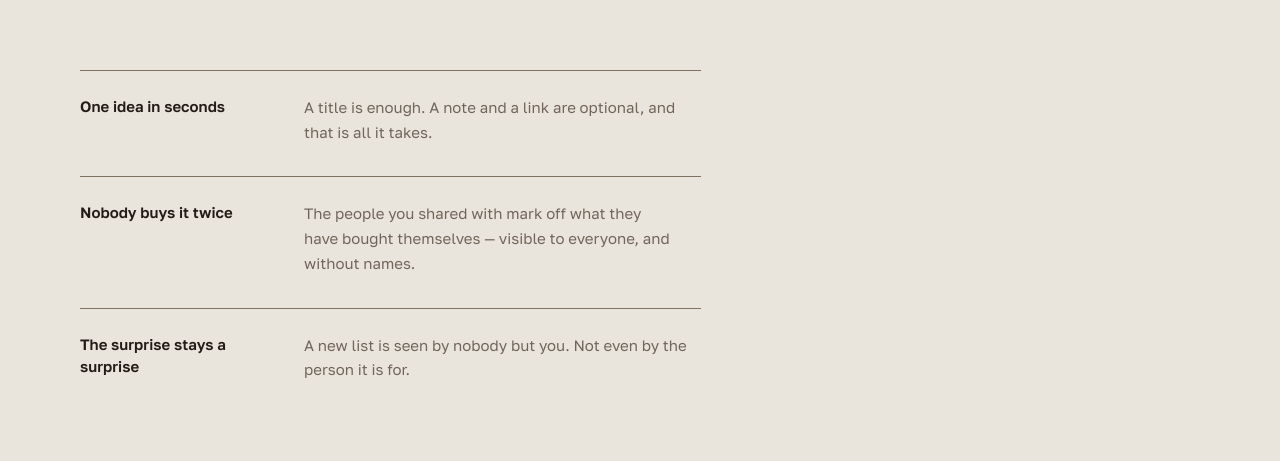
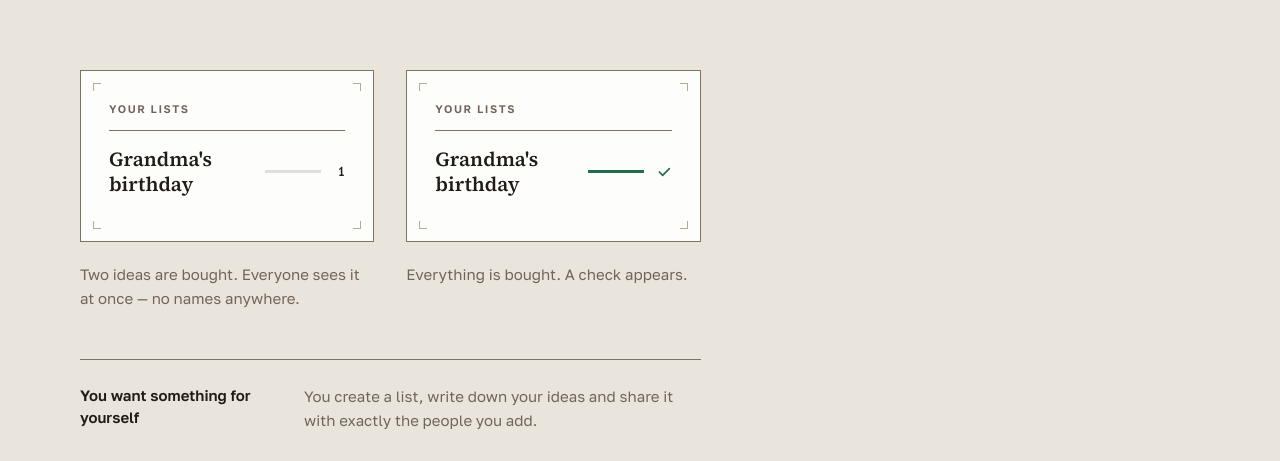
Before and after one commit to jsbase/gifthub, a Next.js app: page /en in a window 1280 px wide. Shown: the part 491-952 px from the top of the page. Built offline with nearby package versions, Linux system fonts and the light colour scheme; no server answers.

Commit message:
Let the mark travel through one list, then say who this is for

```diff
--- a/app/[lang]/page.tsx
+++ b/app/[lang]/page.tsx
@@ -6,15 +6,17 @@ import AuthButtons from '@/components/auth-buttons';
 import Footer from '@/components/footer';
 import FeatureCards from '@/components/feature-cards';
 import LandingPreview from '@/components/landing-preview';
+import LandingRoles from '@/components/landing-roles';
+import LandingStoryboard from '@/components/landing-storyboard';
 import { cn } from '@/lib/utils';
 import type { PageProps, Translations } from '@/types';
 
 /**
- * The album's cover: the claim, the two ways in, and one page of the album itself.
+ * The album's cover: the claim, the two ways in, and one list of the reader's own.
  *
  * It is Persuade, not Operate, so the hierarchy is the opposite of the
  * dashboard's: the claim and the two buttons are the loudest things here and the
- * specimen plate is evidence beside them, not a screenshot underneath them.
+ * plate is evidence beside them, not a screenshot underneath them.
  *
  * **One grid, two rows, nothing centred.** Both rows are the same `7fr / 5fr`
  * split, and that shared division is the whole composition:
@@ -23,12 +25,12 @@ import type { PageProps, Translations } from '@/types';
  *          one, dropped 6rem so its top edge falls between the claim's first and
  *          second line. Two masses of different widths with different top edges
  *          and different left and right margins.
- *   row 2  the three mechanisms run down the wide column and the narrow one is
- *          left as bare board.
+ *   row 2  the rest of the list's arc, the two roles and the three mechanisms run
+ *          down the wide column and the narrow one is left as bare board.
  *
- * The eye therefore travels claim → plate → mechanisms, a diagonal, instead of
- * straight down a centred axis. Nothing on the page shares a left edge with
- * anything below it, and that is the point: the previous version was a hero
+ * The eye therefore travels claim → plate → arc → roles → mechanisms, a diagonal,
+ * instead of straight down a centred axis. Nothing on the page shares a left edge
+ * with anything below it, and that is the point: the previous version was a hero
  * rectangle, a three-up feature row and a second rectangle of exactly the same
  * size, all on one centre line, which is the composition every generated landing
  * page arrives at.
@@ -129,16 +131,19 @@ const Home: NextPage<PageProps> = async ({ params }) => {
 
                   That reorder is the adaptation, and it is structural rather than
                   cosmetic. The actions used to sit under this sentence, so how far
-                  down the page they landed depended on how long the sentence was -
-                  four lines of German on a 360px phone and three of Russian, and
-                  the second button finished below the fold on both 320x568 and
-                  360x640, which is where most small Androids are. Moving the
-                  explanation below the action makes the claim, the rule and the
-                  two buttons a fixed block whose height is the claim's own line
-                  count, so the controls are clear of the fold on the smallest
-                  screen this app supports and stop depending on prose length at
-                  all. Above `sm` the source order is restored and the page is
-                  exactly what it was.
+                  down the page they landed was a function of how long the sentence
+                  was - four lines of German on a 360px phone and three of Russian,
+                  and the second button finished below the fold on both 320x568 and
+                  360x640, which is where most small Androids are. Those numbers
+                  belong to the stand before this one, and the sentence above is
+                  longer than that one was (148 characters of German against 129),
+                  which is exactly why the order may no longer be argued from the
+                  copy: moving the explanation below the action makes the claim, the
+                  rule and the two buttons a block whose height is the claim's own
+                  line count, and the claim is now 58 characters of German where it
+                  was 98 - so the controls clear the fold on the smallest screen
+                  this app supports whatever a translator writes. Above `sm` the
+                  source order is restored and the page is exactly what it was.
                 */}
                 <p
                   className={cn(
@@ -187,7 +192,29 @@ const Home: NextPage<PageProps> = async ({ params }) => {
                 'lg:grid-cols-[minmax(0,7fr)_minmax(0,5fr)]'
               )}
             >
-              <FeatureCards features={dict.features} />
+              {/*
+                Everything below the hero runs down the wide column and the narrow
+                one stays bare board, so the spread is still two masses of different
+                widths rather than a centred stack. The three are 3rem apart, the
+                `mt-12` the index used to carry above its own list, and the gap is
+                `gap-y-*` rather than three `mt-*` values so that dropping or adding
+                a section cannot leave one behind with a margin of its own.
+
+                Storyboard, roles, mechanisms: a picture, a frame, and an index. No
+                heading above any of them - the page has exactly one printed head,
+                the `yourLists` line inside the plate, and inventing a second one
+                here would say the three are sections of a kind, which two of them
+                are not.
+              */}
+              <div className={cn('flex', 'flex-col', 'gap-y-12')}>
+                <LandingStoryboard
+                  states={dict.preview.states}
+                  yourLists={dict.yourLists}
+                  giftCount={dict.giftCount}
+                />
+                <LandingRoles roles={dict.landing.roles} />
+                <FeatureCards features={dict.features} />
+              </div>
             </div>
           </div>
         </div>
--- /dev/null
+++ b/components/landing-roles.tsx
@@ -0,0 +1,40 @@
+import React, { memo } from 'react';
+import FeatureCard from '@/components/feature-card';
+import { cn } from '@/lib/utils';
+import type { LandingRolesProps } from '@/types';
+
+/**
+ * The two roles, in the order the product names them.
+ *
+ * A constant rather than `Object.keys`, for the reason `feature-cards.tsx` gives:
+ * the order a JSON object happens to be written in is not a translation's to
+ * decide. The owner comes first because writing the list down is what the page has
+ * been talking about until this point.
+ */
+const ROLE_ORDER = ['owner', 'buyer'] as const;
+
+/**
+ * Who this page is written for, as two entries of the same index as the mechanisms
+ * below.
+ *
+ * The pair answers "which one am I?" for somebody standing in front of the sign-in
+ * buttons who has not registered yet, and it does that by being the anatomy the
+ * page already has: a claim in a narrow column, its explanation beside it, a
+ * hairline above each. No new shape, and no heading - a heading would say these are
+ * a section, and they are a frame around the two ways to use the product rather
+ * than a third claim about it.
+ */
+const LandingRoles: React.FC<LandingRolesProps> = ({ roles }) => (
+  <div data-testid='landingRoles' className={cn('flex', 'flex-col', 'gap-y-8')}>
+    {ROLE_ORDER.map((role) => (
+      <div key={role} className={cn('border-t', 'border-rule', 'pt-6')}>
+        <FeatureCard
+          title={roles[role].title}
+          description={roles[role].description}
+        />
+      </div>
+    ))}
+  </div>
+);
+
+export default memo(LandingRoles);
--- /dev/null
+++ b/components/landing-storyboard.tsx
@@ -0,0 +1,90 @@
+import React, { memo } from 'react';
+import LandingPreview from '@/components/landing-preview';
+import { cn } from '@/lib/utils';
+import type { LandingStoryboardProps } from '@/types';
+
+/**
+ * Where the storyboard starts, in the list of states.
+ *
+ * The first state belongs to the hero: the page tips it into the narrow column and
+ * drops it 6rem so its top rule lands inside the claim's block, and a component
+ * below the hero cannot apply that offset to itself without knowing it sits in a
+ * grid row. So the hero takes state one and this renders the rest.
+ *
+ * It is a `slice` rather than a hard-coded pair on purpose. A fourth state has to
+ * appear as a third plate here, not as a fourth page row, and the numbering below
+ * follows from the slice rather than from a list of two.
+ */
+const FIRST_AFTER_THE_HERO = 1;
+
+/**
+ * The states after the first, as an equally sized pair.
+ *
+ * One list, watched three times: its open count falls 3 → 1 → 0, and only the
+ * third state carries the check, because `SheetProgress` replaces the figure with
+ * one at zero. That is the whole argument of the page, and it is why state one
+ * cannot be here as well - a check visible in the first plate would spend the
+ * moment before the reader has seen the count move.
+ *
+ * **Equal sizes, deliberately.** A descending series was rejected: the narrowest
+ * state is the one with the check, and shrinking it would claim it matters least.
+ * Two plates of the same width say two moments of one list, which is what they
+ * are, and the pair is the one place on this page that is allowed to repeat a
+ * shape - `DESIGN.md` forbade a same-size pair of plates on the theory that a
+ * second rectangle is a category default, and this pair is two states rather than
+ * two alternatives.
+ *
+ * The pair only forms where a plate can still carry its own row. Below `xl` the
+ * two stack, because at 1024 the wide column is 498px and a pair would leave the
+ * name column of each plate about 75px - too narrow for "Geburtstag" at 20px in
+ * Source Serif 4, which the plate's own `break-words` would then break mid-word.
+ * At 1280 the wide column is 620px, each plate 294px and the name column 136px,
+ * where the longest name in the three dictionaries (22 Cyrillic characters) takes
+ * two lines. That width is also the `container` utility's own 80rem step, so the
+ * pair forms exactly where this page's ladder stops narrowing - and stacked, the
+ * two plates are still the same width as each other.
+ *
+ * No heading. One printed head exists on this page - `yourLists`, inside the plate
+ * - and a `label-print` line above this block would claim that a picture, a pair of
+ * roles and an index of mechanisms are three sections of one kind, which two of
+ * them are not.
+ */
+const LandingStoryboard: React.FC<LandingStoryboardProps> = ({
+  states,
+  yourLists,
+  giftCount,
+}) => {
+  const after = states.slice(FIRST_AFTER_THE_HERO);
+
+  if (after.length === 0) return null;
+
+  return (
+    <div
+      data-testid='landingStory'
+      className={cn('grid', 'gap-x-8', 'gap-y-8', 'xl:grid-cols-2')}
+    >
+      {after.map((state, offset) => {
+        /*
+          Numbered in reading order from 1, and the hero owns 1, so the third state
+          is `landingState3` whatever the dictionary holds. Keyed on the same number
+          rather than on the list name: all three states show the same list, and a
+          name key would collide on the first pair of plates.
+        */
+        const position = FIRST_AFTER_THE_HERO + offset + 1;
+
+        return (
+          <LandingPreview
+            key={position}
+            state={state}
+            yourLists={yourLists}
+            giftCount={giftCount}
+            testId={`landingState${position}`}
+            actionTestId={`landingAction${position}`}
+          />
+        );
+      })}
+    </div>
+  );
+};
+
+export default memo(LandingStoryboard);
```
Also changed, not shown: components/landing-preview.tsx (+7 -7 lines).
